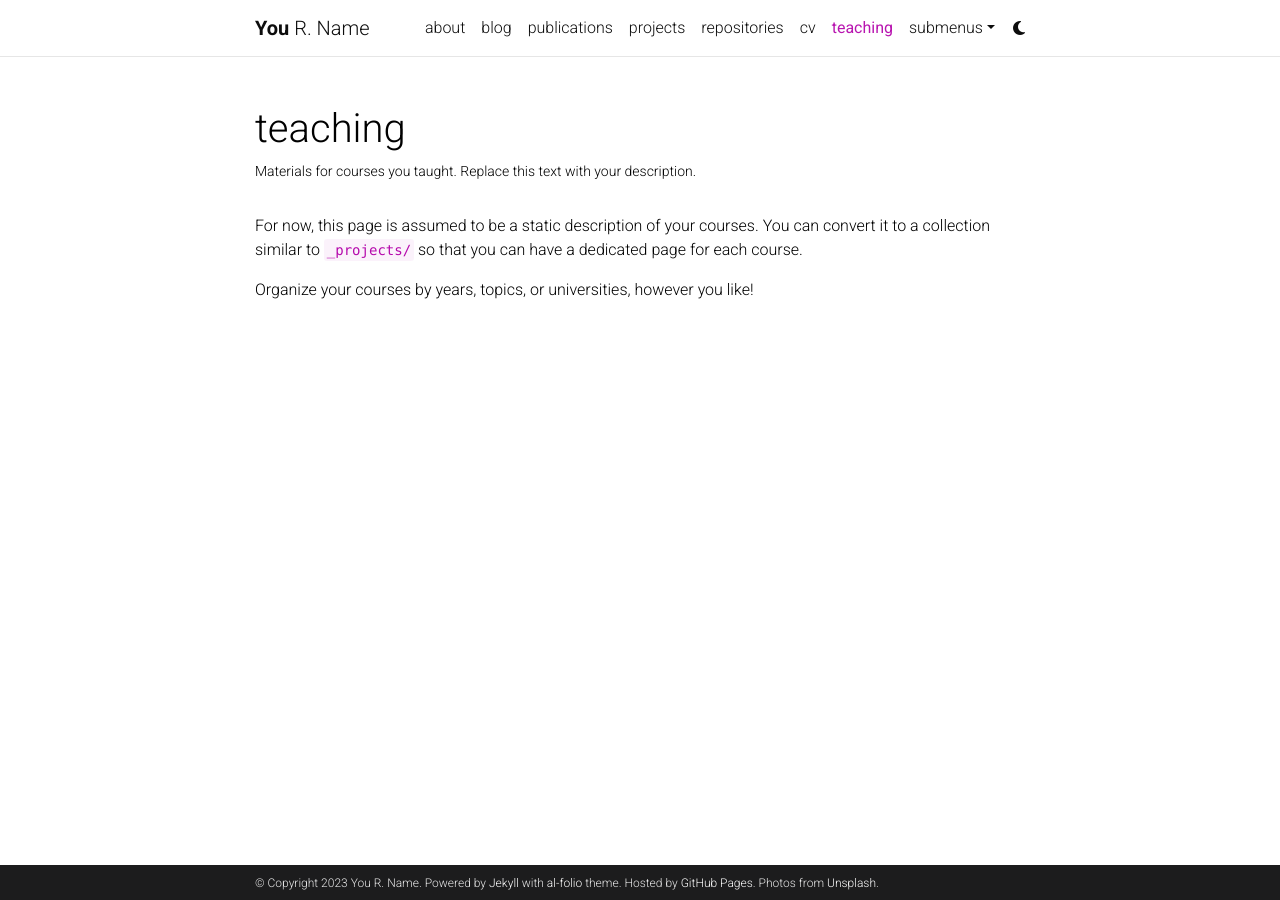
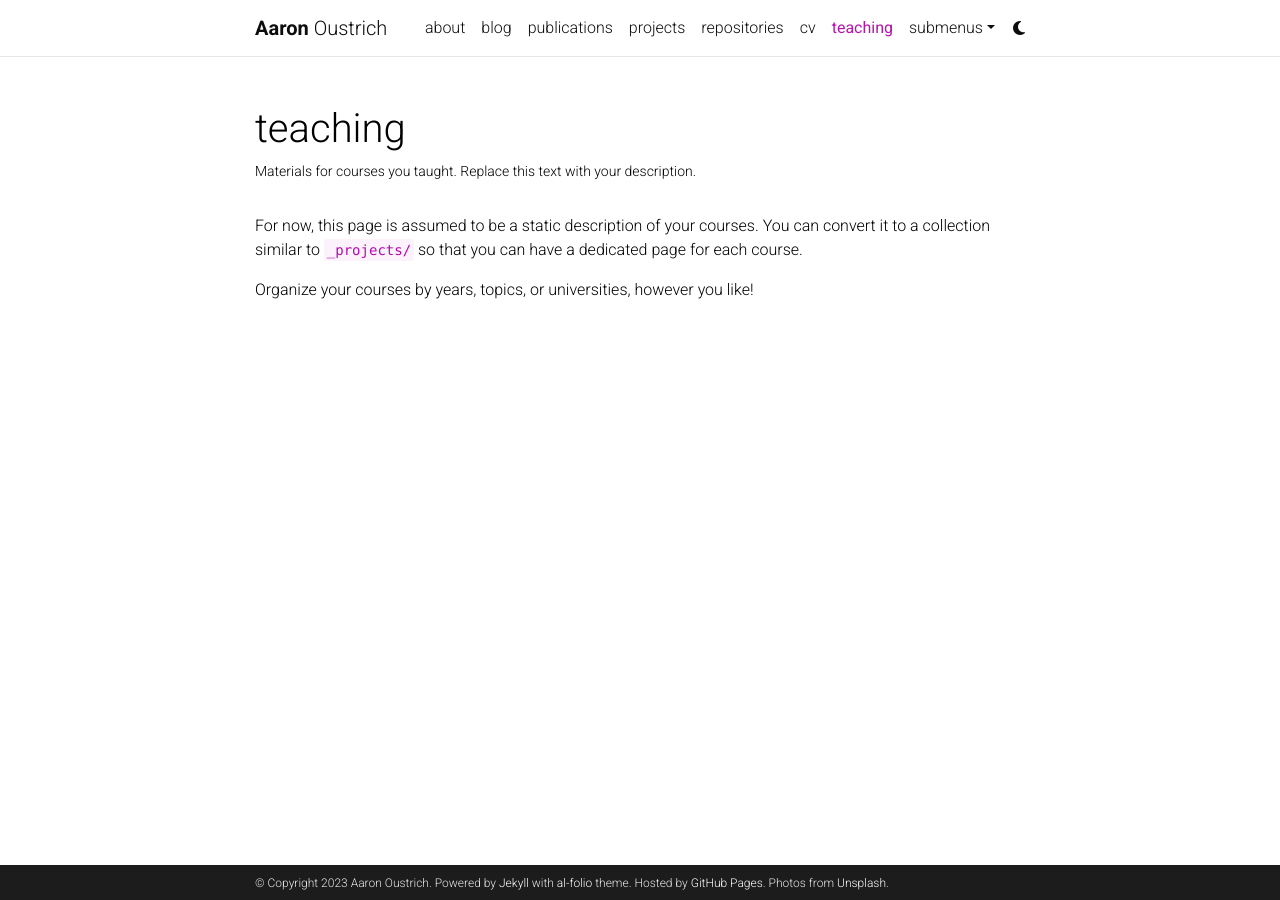
Before and after one commit to aoustrich/aoustrich.github.io, a Jekyll site: the page built from _pages/teaching.md, in a window 1280 px wide. Built offline with Jekyll 4.4.1, drawn with Linux system fonts in a browser that asks for light colours; comment, search, counter and statistics services are not loaded; a style sheet for code colours, icons or effects is not loaded.

```diff
--- a/_config.yml
+++ b/_config.yml
@@ -3,10 +3,10 @@
 # -----------------------------------------------------------------------------
 
 title: blank # the website title (if blank, full name will be used instead)
-first_name: You
-middle_name: R.
-last_name: Name
-email: you@example.com
+first_name: Aaron
+middle_name:
+last_name: Oustrich
+email: aaron.oustrich@gmail.com
 description: > # the ">" symbol means to ignore newlines until "footer_text:"
   A simple, whitespace theme for academics. Based on [*folio](https://github.com/bogoli/-folio) design.
 footer_text: >
@@ -18,8 +18,8 @@
 lang: en # the language of your site (for example: en, fr, cn, ru, etc.)
 icon: ⚛️  # the emoji used as the favicon (alternatively, provide image name in /assets/img/)
 
-url: https://alshedivat.github.io # the base hostname & protocol for your site
-baseurl: /al-folio # the subpath of your site, e.g. /blog/
+url: https://aoustrich.github.io # the base hostname & protocol for your site
+baseurl:  # the subpath of your site, e.g. /blog/
 last_updated: false # set to true if you want to display last updated in the footer
 impressum_path:  # set to path to include impressum link in the footer, use the same path as permalink in a page, helps to conform with EU GDPR
 
```
Also changed, not shown: 1 other file.
